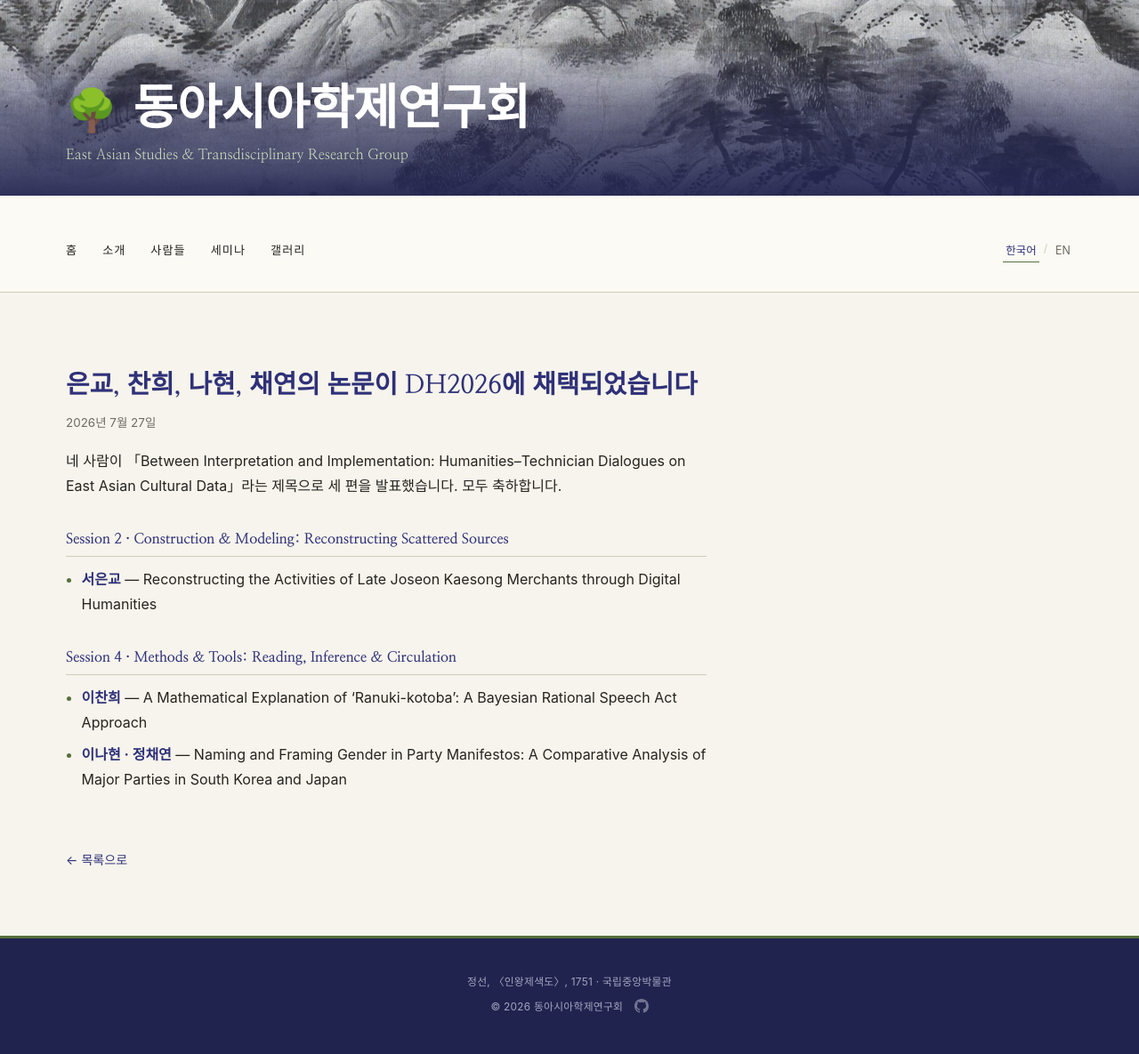
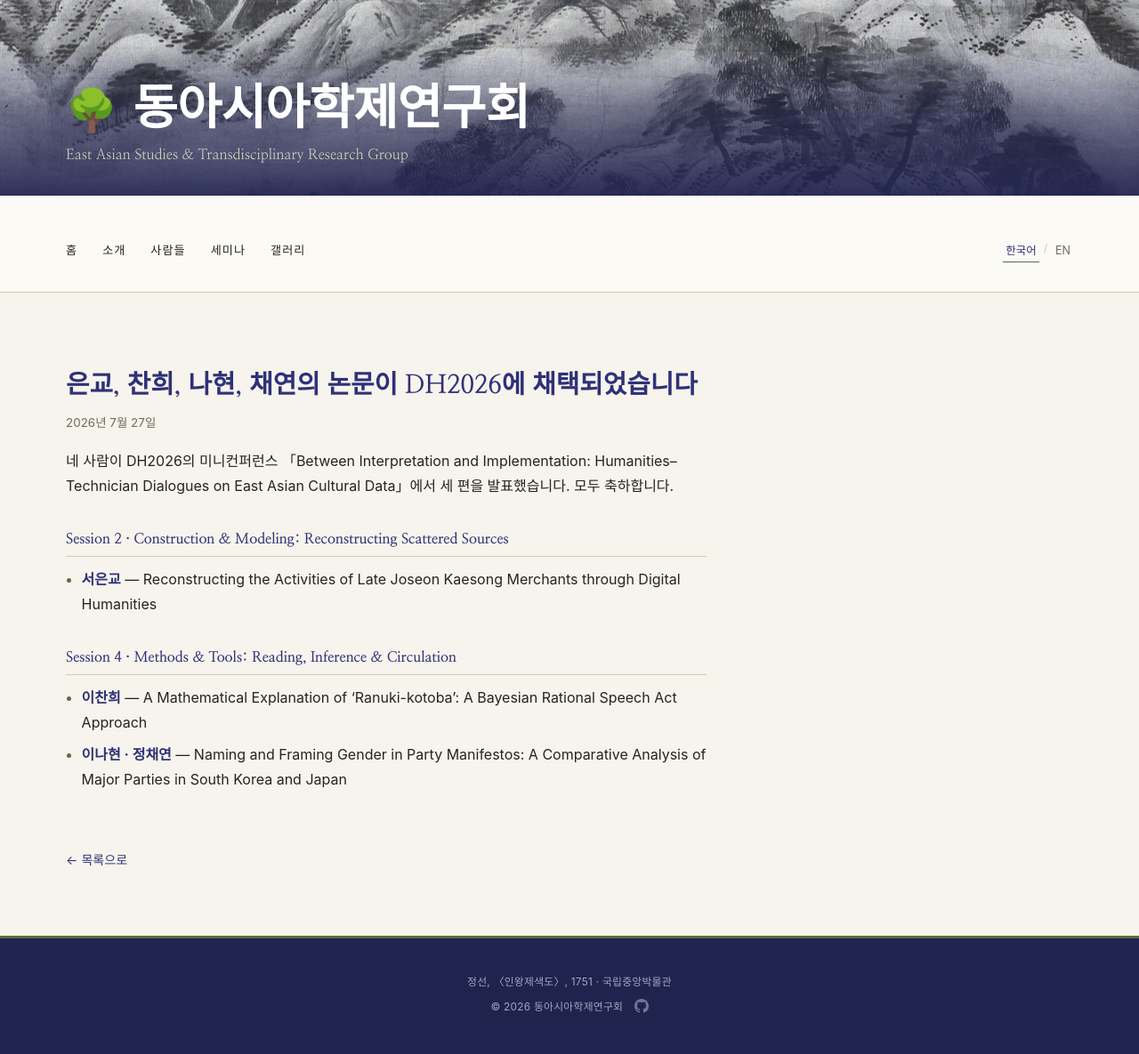
Before and after one commit to eastasia-interdisciplinary/eastasia-interdisciplinary.github.io, a Jekyll site: the page built from _posts/2026-07-27-dh2026.md, in a window 1280 px wide. Shown: the whole page at 89% size. Built offline with Jekyll 4.4.1, drawn with Linux system fonts in a browser that asks for light colours; some web fonts are replaced.

Commit message:
It was a mini-conference, not a title they submitted under
The DH2026 programme lists Between Interpretation and Implementation as a
full-day mini-conference (Mon 27 July, Room 107, Korean/English); Sessions
2 and 4 are its own parts, which is how three papers by the four of them
ended up in two of them.

Co-Authored-By: Claude Opus 5 <noreply@anthropic.com>

```diff
--- a/_posts/2026-07-27-dh2026.md
+++ b/_posts/2026-07-27-dh2026.md
@@ -29,9 +29,9 @@ content_en: |
     and Japan
 ---
 
-네 사람이 「Between Interpretation and Implementation: Humanities–Technician
-Dialogues on East Asian Cultural Data」라는 제목으로 세 편을 발표했습니다.
-모두 축하합니다.
+네 사람이 DH2026의 미니컨퍼런스 「Between Interpretation and Implementation:
+Humanities–Technician Dialogues on East Asian Cultural Data」에서 세 편을
+발표했습니다. 모두 축하합니다.
 
 ### Session 2 · Construction & Modeling: Reconstructing Scattered Sources
 
```
Also changed, not shown: other parts of _posts/2026-07-27-dh2026.md (+3 -3 lines).
